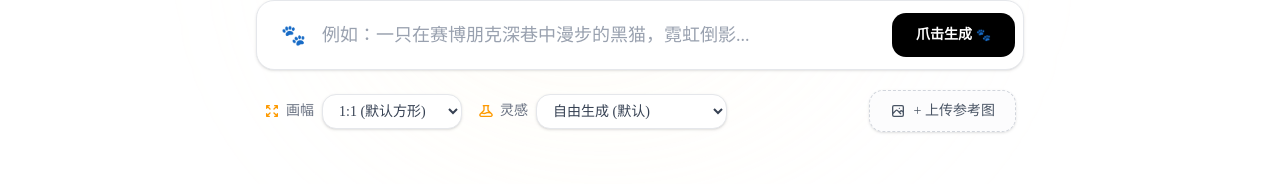
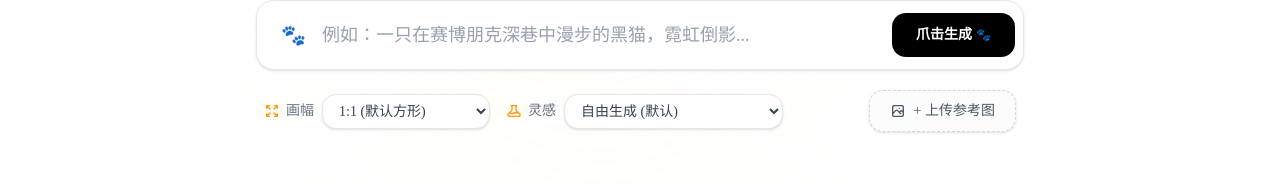
Before and after one commit to Darren77ding/mimi-wallpaper, a Next.js app: page / in a window 1280 px wide. Shown: the part 401-585 px from the top of the page. Built offline with nearby package versions, Linux system fonts and the light colour scheme; no server answers.

Commit message:
fix: increase right padding on select elements to accommodate native dropdown chevron

```diff
--- a/component/input/index.tsx
+++ b/component/input/index.tsx
@@ -127,7 +127,7 @@ export default function WallpaperInput() {
             <select
               value={aspectRatio}
               onChange={(e) => setAspectRatio(e.target.value)}
-              className="rounded-xl border border-gray-200 bg-white px-3 py-2 text-sm font-medium text-gray-700 outline-none hover:border-amber-300 focus:ring-2 focus:ring-amber-500/30 transition-all cursor-pointer shadow-sm"
+              className="rounded-xl border border-gray-200 bg-white pl-3 pr-10 py-2 text-sm font-medium text-gray-700 outline-none hover:border-amber-300 focus:ring-2 focus:ring-amber-500/30 transition-all cursor-pointer shadow-sm"
             >
               <option value="1:1">1:1 (默认方形)</option>
               <option value="16:9">16:9 (电脑壁纸)</option>
@@ -146,7 +146,7 @@ export default function WallpaperInput() {
             <select
               value={style}
               onChange={(e) => setStyle(e.target.value)}
-              className="rounded-xl border border-gray-200 bg-white px-3 py-2 text-sm font-medium text-gray-700 outline-none hover:border-amber-300 focus:ring-2 focus:ring-amber-500/30 transition-all cursor-pointer shadow-sm"
+              className="rounded-xl border border-gray-200 bg-white pl-3 pr-10 py-2 text-sm font-medium text-gray-700 outline-none hover:border-amber-300 focus:ring-2 focus:ring-amber-500/30 transition-all cursor-pointer shadow-sm"
             >
               <option value="none">自由生成 (默认)</option>
               <option value="anime">日系动漫 (Anime)</option>
```
